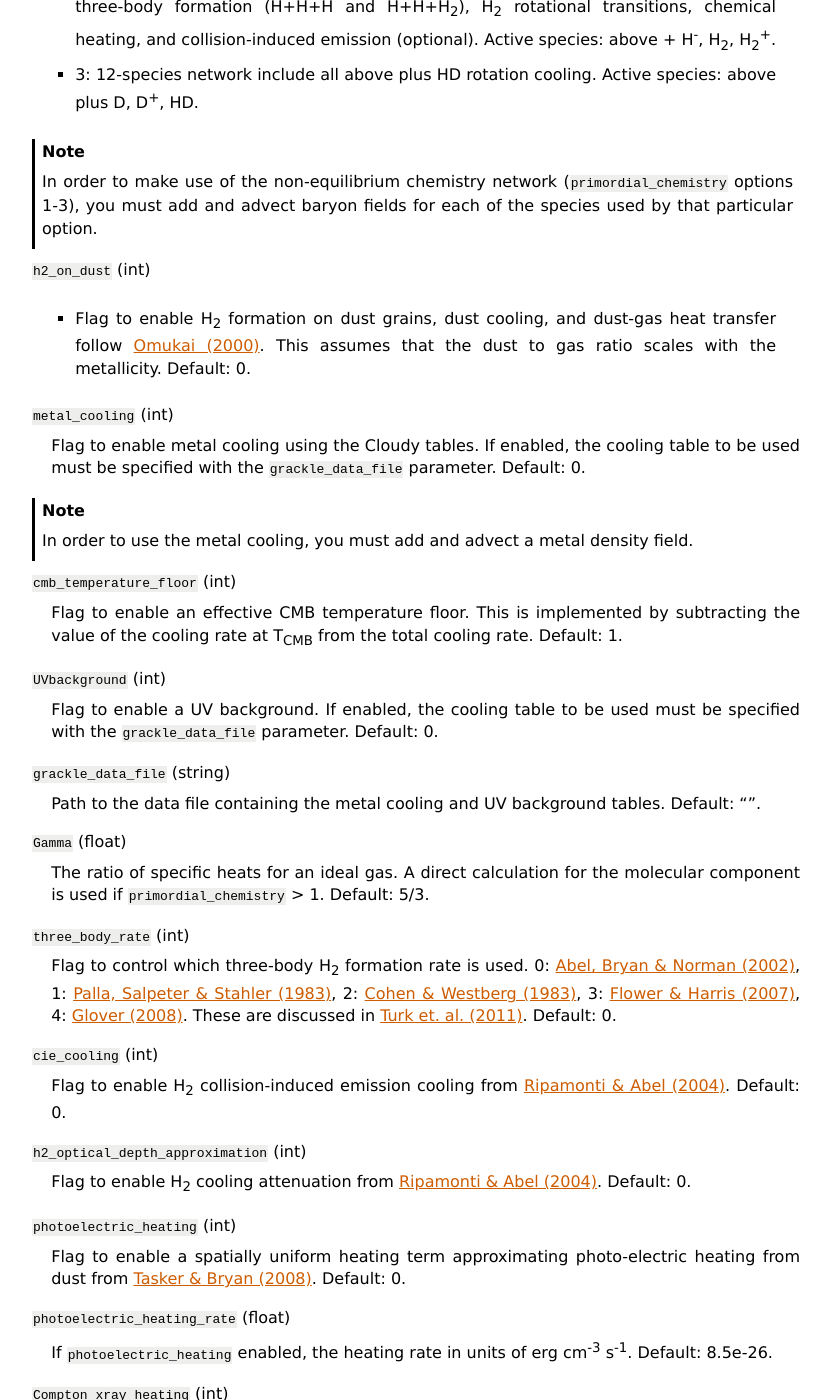
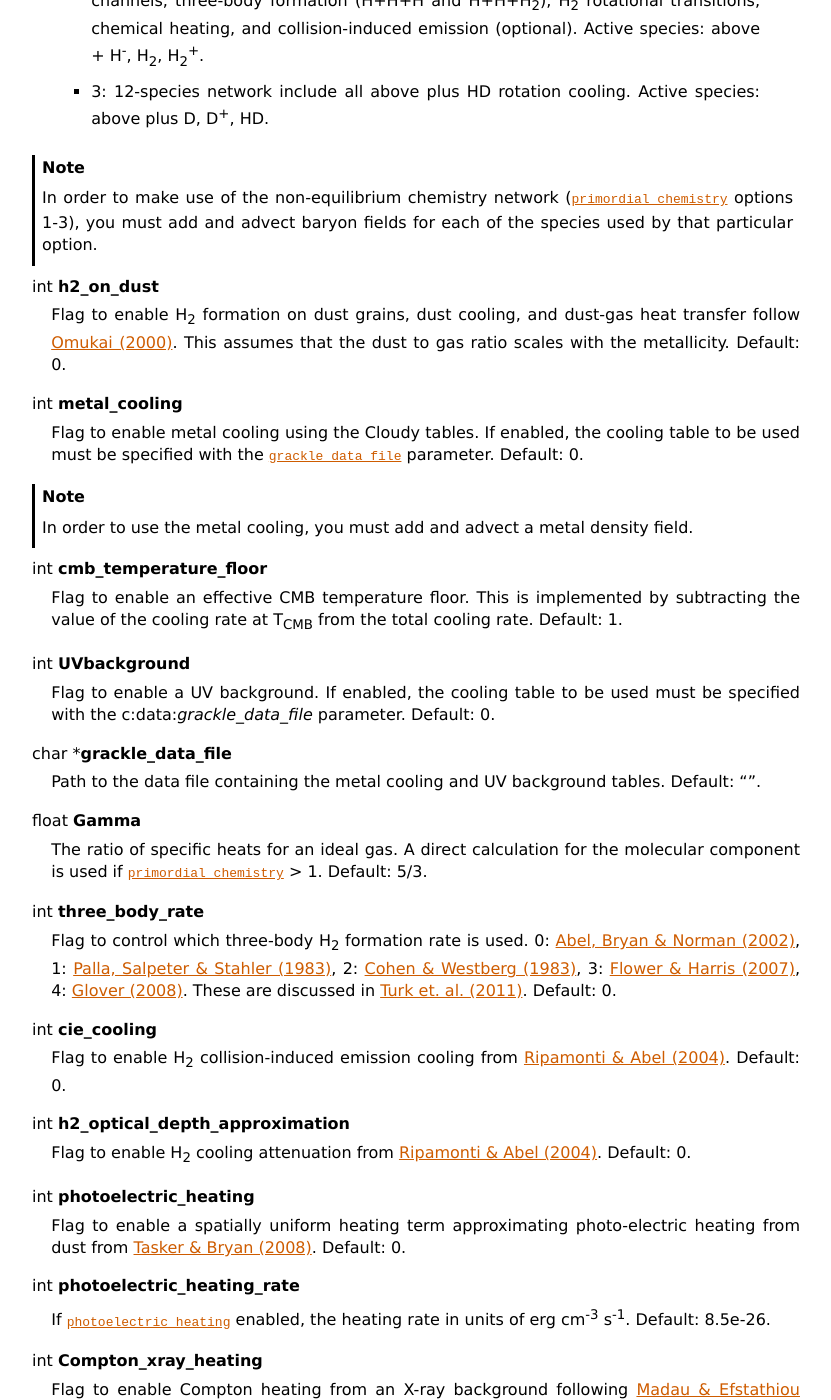
Before and after one commit to grackle-project/grackle, a Sphinx documentation site: the page built from doc/source/Parameters.rst, in a window 1280 px wide and 1400 px high, scrolled down 705 px. Shown: the whole window, without its empty margins (48-879 px from the left). Built offline with Sphinx 7.4.7, drawn with Linux system fonts in a browser that asks for light colours; some of the changed text lies outside the part shown.

Commit message:
Using c:var: for parameter list.

```diff
--- a/doc/source/Parameters.rst
+++ b/doc/source/Parameters.rst
@@ -8,65 +8,82 @@ Parameters
 
 For all on/off integer flags, 0 is off and 1 is on.
 
-``use_grackle`` (int)
-    Flag to activate the grackle machinery.  Default: 0.
+.. c:var:: int use_grackle
 
-``with_radiative_cooling`` (int)
-    Flag to include radiative cooling and actually update the thermal energy during the chemistry solver.  If off, the chemistry species will still be updated.  The most common reason to set this to off is to iterate the chemistry network to an equilibrium state.  Default: 1.
+   Flag to activate the grackle machinery.  Default: 0.
 
-``primordial_chemistry`` (int)
-    Flag to control which primordial chemistry network is used.  Default: 0.
+.. c:var:: int with_radiative_cooling
+
+   Flag to include radiative cooling and actually update the thermal energy during the chemistry solver.  If off, the chemistry species will still be updated.  The most common reason to set this to off is to iterate the chemistry network to an equilibrium state.  Default: 1.
+
+.. c:var:: int primordial_chemistry
+
+   Flag to control which primordial chemistry network is used.  Default: 0.
 
     - 0: no chemistry network.  Radiative cooling for primordial species is solved by interpolating from lookup tables calculated with Cloudy.  A simplified set of functions are available (though not required) for use in this mode.  For more information, see :ref:`tabulated-mode`.
     - 1: 6-species atomic H and He.  Active species: H, H\ :sup:`+`, He, He\ :sup:`+`, \ :sup:`++`, e\ :sup:`-`.
     - 2: 9-species network including atomic species above and species for molecular hydrogen formation.  This network includes formation from the H\ :sup:`-` and H\ :sub:`2`\ :sup:`+` channels, three-body formation (H+H+H and H+H+H\ :sub:`2`), H\ :sub:`2` rotational transitions, chemical heating, and collision-induced emission (optional).  Active species: above + H\ :sup:`-`, H\ :sub:`2`, H\ :sub:`2`\ :sup:`+`.
     - 3: 12-species network include all above plus HD rotation cooling.  Active species: above plus D, D\ :sup:`+`, HD.
 
-.. note:: In order to make use of the non-equilibrium chemistry network (``primordial_chemistry`` options 1-3), you must add and advect baryon fields for each of the species used by that particular option.
+.. note:: In order to make use of the non-equilibrium chemistry network (:c:data:`primordial_chemistry` options 1-3), you must add and advect baryon fields for each of the species used by that particular option.
 
-``h2_on_dust`` (int)
-    - Flag to enable H\ :sub:`2` formation on dust grains, dust cooling, and dust-gas heat transfer follow `Omukai (2000) <http://adsabs.harvard.edu/abs/2000ApJ...534..809O>`_.  This assumes that the dust to gas ratio scales with the metallicity.  Default: 0.
+.. c:var:: int h2_on_dust
 
-``metal_cooling`` (int)
-    Flag to enable metal cooling using the Cloudy tables.  If enabled, the cooling table to be used must be specified with the ``grackle_data_file`` parameter.  Default: 0.
+   Flag to enable H\ :sub:`2` formation on dust grains, dust cooling, and dust-gas heat transfer follow `Omukai (2000) <http://adsabs.harvard.edu/abs/2000ApJ...534..809O>`_.  This assumes that the dust to gas ratio scales with the metallicity.  Default: 0.
+
+.. c:var:: int metal_cooling
+
+   Flag to enable metal cooling using the Cloudy tables.  If enabled, the cooling table to be used must be specified with the :c:data:`grackle_data_file` parameter.  Default: 0.
 
 .. note:: In order to use the metal cooling, you must add and advect a metal density field.
 
-``cmb_temperature_floor`` (int)
-    Flag to enable an effective CMB temperature floor.  This is implemented by subtracting the value of the cooling rate at T\ :sub:`CMB` from the total cooling rate.  Default: 1.
+.. c:var:: int cmb_temperature_floor
 
-``UVbackground`` (int)
-    Flag to enable a UV background.  If enabled, the cooling table to be used must be specified with the ``grackle_data_file`` parameter.  Default: 0.
+   Flag to enable an effective CMB temperature floor.  This is implemented by subtracting the value of the cooling rate at T\ :sub:`CMB` from the total cooling rate.  Default: 1.
 
-``grackle_data_file`` (string)
-    Path to the data file containing the metal cooling and UV background tables.  Default: "".
+.. c:var:: int UVbackground
 
-``Gamma`` (float)
-    The ratio of specific heats for an ideal gas.  A direct calculation for the molecular component is used if ``primordial_chemistry`` > 1.  Default:  5/3.
+   Flag to enable a UV background.  If enabled, the cooling table to be used must be specified with the c:data:`grackle_data_file` parameter.  Default: 0.
 
-``three_body_rate`` (int)
-    Flag to control which three-body H\ :sub:`2` formation rate is used.  0: `Abel, Bryan & Norman (2002) <http://adsabs.harvard.edu/abs/2002Sci...295...93A>`_, 1: `Palla, Salpeter & Stahler (1983) <http://adsabs.harvard.edu/abs/1983ApJ...271..632P>`_, 2: `Cohen & Westberg (1983) <http://adsabs.harvard.edu/abs/1983JPCRD..12..531C>`_, 3: `Flower & Harris (2007) <http://adsabs.harvard.edu/abs/2007MNRAS.377..705F>`_, 4: `Glover (2008) <http://adsabs.harvard.edu/abs/2008AIPC..990...25G>`_.  These are discussed in `Turk et. al. (2011) <http://adsabs.harvard.edu/abs/2011ApJ...726...55T>`_.  Default: 0.
+.. c:var:: char* grackle_data_file
 
-``cie_cooling`` (int)
-    Flag to enable H\ :sub:`2` collision-induced emission cooling from `Ripamonti & Abel (2004) <http://adsabs.harvard.edu/abs/2004MNRAS.348.1019R>`_.  Default: 0.
+   Path to the data file containing the metal cooling and UV background tables.  Default: "".
 
-``h2_optical_depth_approximation`` (int)
-    Flag to enable H\ :sub:`2` cooling attenuation from `Ripamonti & Abel (2004) <http://adsabs.harvard.edu/abs/2004MNRAS.348.1019R>`_.  Default: 0.
+.. c:var:: float Gamma
 
-``photoelectric_heating`` (int)
-    Flag to enable a spatially uniform heating term approximating photo-electric heating from dust from `Tasker & Bryan (2008) <http://adsabs.harvard.edu/abs/2008ApJ...673..810T>`_.  Default: 0.
+   The ratio of specific heats for an ideal gas.  A direct calculation for the molecular component is used if :c:data:`primordial_chemistry` > 1.  Default:  5/3.
 
-``photoelectric_heating_rate`` (float)
-    If ``photoelectric_heating`` enabled, the heating rate in units of erg cm\ :sup:`-3` s\ :sup:`-1`.  Default: 8.5e-26.
+.. c:var:: int three_body_rate
 
-``Compton_xray_heating`` (int)
+   Flag to control which three-body H\ :sub:`2` formation rate is used.  0: `Abel, Bryan & Norman (2002) <http://adsabs.harvard.edu/abs/2002Sci...295...93A>`_, 1: `Palla, Salpeter & Stahler (1983) <http://adsabs.harvard.edu/abs/1983ApJ...271..632P>`_, 2: `Cohen & Westberg (1983) <http://adsabs.harvard.edu/abs/1983JPCRD..12..531C>`_, 3: `Flower & Harris (2007) <http://adsabs.harvard.edu/abs/2007MNRAS.377..705F>`_, 4: `Glover (2008) <http://adsabs.harvard.edu/abs/2008AIPC..990...25G>`_.  These are discussed in `Turk et. al. (2011) <http://adsabs.harvard.edu/abs/2011ApJ...726...55T>`_.  Default: 0.
+
+.. c:var:: int cie_cooling
+
+   Flag to enable H\ :sub:`2` collision-induced emission cooling from `Ripamonti & Abel (2004) <http://adsabs.harvard.edu/abs/2004MNRAS.348.1019R>`_.  Default: 0.
+
+.. c:var:: int h2_optical_depth_approximation
+
+   Flag to enable H\ :sub:`2` cooling attenuation from `Ripamonti & Abel (2004) <http://adsabs.harvard.edu/abs/2004MNRAS.348.1019R>`_.  Default: 0.
+
+.. c:var:: int photoelectric_heating
+
+   Flag to enable a spatially uniform heating term approximating photo-electric heating from dust from `Tasker & Bryan (2008) <http://adsabs.harvard.edu/abs/2008ApJ...673..810T>`_.  Default: 0.
+
+.. c:var:: int photoelectric_heating_rate
+
+   If :c:data:`photoelectric_heating` enabled, the heating rate in units of erg cm\ :sup:`-3` s\ :sup:`-1`.  Default: 8.5e-26.
+
+.. c:var:: int Compton_xray_heating
+
    Flag to enable Compton heating from an X-ray background following `Madau & Efstathiou (1999) <http://adsabs.harvard.edu/abs/1999ApJ...517L...9M>`_.  Default: 0.
 
-``LWbackground_intensity`` (float)
-    Intensity of a constant Lyman-Werner H\ :sub:`2` photo-dissociating radiation field in units of 10\ :sup:`-21` erg s\ :sup:`-1` cm\ :sup:`-2` Hz\ :sup:`-1` sr\ :sup:`-1`.  Default: 0.
+.. c:var:: float LWbackground_intensity
 
-``LWbackground_sawtooth_suppression`` (int)
-    Flag to enable suppression of Lyman-Werner flux due to Lyman-series absorption (giving a sawtooth pattern), taken from `Haiman & Abel, & Rees (2000) <http://adsabs.harvard.edu/abs/2000ApJ...534...11H>`_.  Default: 0.
+   Intensity of a constant Lyman-Werner H\ :sub:`2` photo-dissociating radiation field in units of 10\ :sup:`-21` erg s\ :sup:`-1` cm\ :sup:`-2` Hz\ :sup:`-1` sr\ :sup:`-1`.  Default: 0.
+
+.. c:var:: int LWbackground_sawtooth_suppression
+
+   Flag to enable suppression of Lyman-Werner flux due to Lyman-series absorption (giving a sawtooth pattern), taken from `Haiman & Abel, & Rees (2000) <http://adsabs.harvard.edu/abs/2000ApJ...534...11H>`_.  Default: 0.
 
 Data Files
 ----------
```
